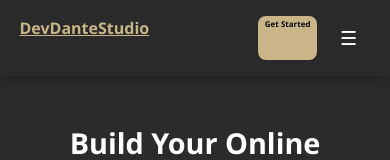
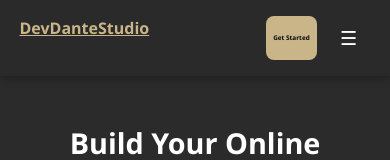
Before and after one commit to DevDanteStudio/portfolio-website, a plain HTML site: page index.html in a window 390 px wide. Shown: the top 160 px of the page. Drawn offline with Linux system fonts and the light colour scheme.

Commit message:
Made Get Started button much smaller on mobile

```diff
--- a/style.css
+++ b/style.css
@@ -1475,15 +1475,18 @@ nav.nav-hidden {
     order: 3;
   }
 
-  .nav-cta {
-    padding: 0.15rem 0.45rem !important;
+.nav-cta {
+    padding: 0.1rem 0.5rem !important;
     font-size: 0.55rem !important;
     white-space: nowrap;
     flex-shrink: 0;
     order: 2;
     margin-left: auto;
     margin-right: 0.8rem;
-  }
+    line-height: 1 !important;           /* ← ADD THIS */
+    display: inline-flex !important;      /* ← ADD THIS */
+    align-items: center !important;       /* ← ADD THIS */
+    justify-content: center !important;   /* ← ADD THIS */
 }
 
 /* Extra small phones */
@@ -1497,8 +1500,8 @@ nav.nav-hidden {
   }
 
   .nav-cta {
-    padding: 0.1rem 0.4rem !important;
-    font-size: 0.5rem !important;
+    padding: 0.2rem 0.45rem 0.15rem 0.45rem !important;
+    font-size: 0.4rem !important;
     margin-right: 0.6rem;
   }
 
```
